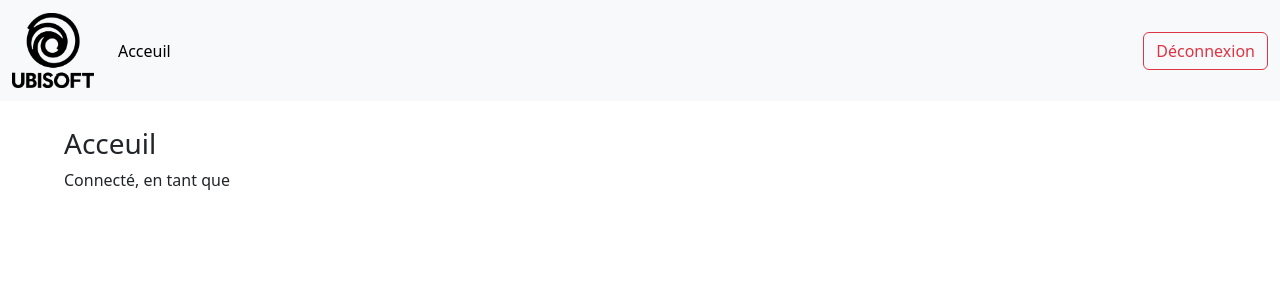
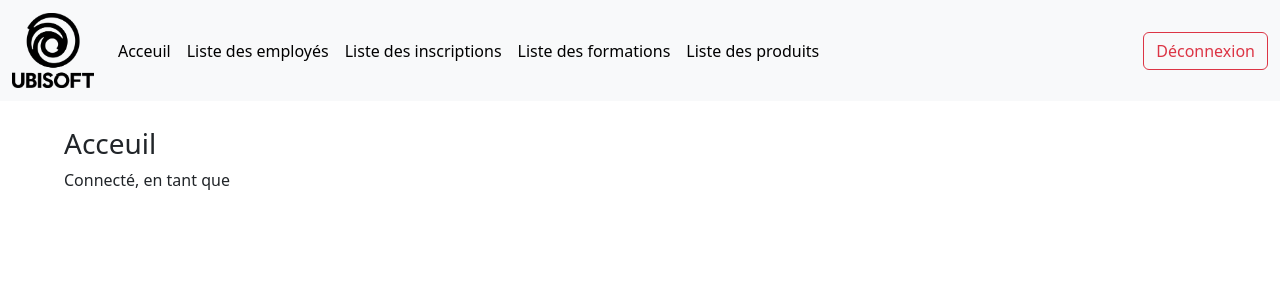
Before and after one commit to Brahim2099/PHP-Projet-Symfony-1-Formations, a Symfony app: template templates/index.html.twig in a window 1280 px wide. Shown: the top 300 px of the page. Run offline with Twig, Linux system fonts and the light colour scheme; the template is opened without the code that fills it, so the values that code supplies are empty; some libraries are stand-ins or nearby versions.

Commit message:
Modification du design des vues

```diff
--- a/templates/base.html.twig
+++ b/templates/base.html.twig
@@ -27,7 +27,19 @@
             <div id="navbarSupportedContent" class="collapse navbar-collapse">
                 <ul class="navbar-nav me-auto mb-2 mb-lg-0">
                     <li class="nav-item">
-                        <a href="#" class="nav-link active">Acceuil</a>
+                        <a href="{{path("app_index")}}" class="nav-link active">Acceuil</a>
+                    </li>
+                    <li class="nav-item">
+                        <a href="{{path("app_employe_list")}}" class="nav-link active">Liste des employés</a>
+                    </li>
+                    <li class="nav-item">
+                        <a href="{{path("app_inscription_list")}}" class="nav-link active">Liste des inscriptions</a>
+                    </li>
+                    <li class="nav-item">
+                        <a href="{{path("app_formation_list")}}" class="nav-link active">Liste des formations</a>
+                    </li>
+                    <li class="nav-item">
+                        <a href="{{path("app_produit_list")}}" class="nav-link active">Liste des produits</a>
                     </li>
                 </ul>
                 <a href="{{path("app_logout")}}" class="btn btn-outline-danger">Déconnexion</a>
```
